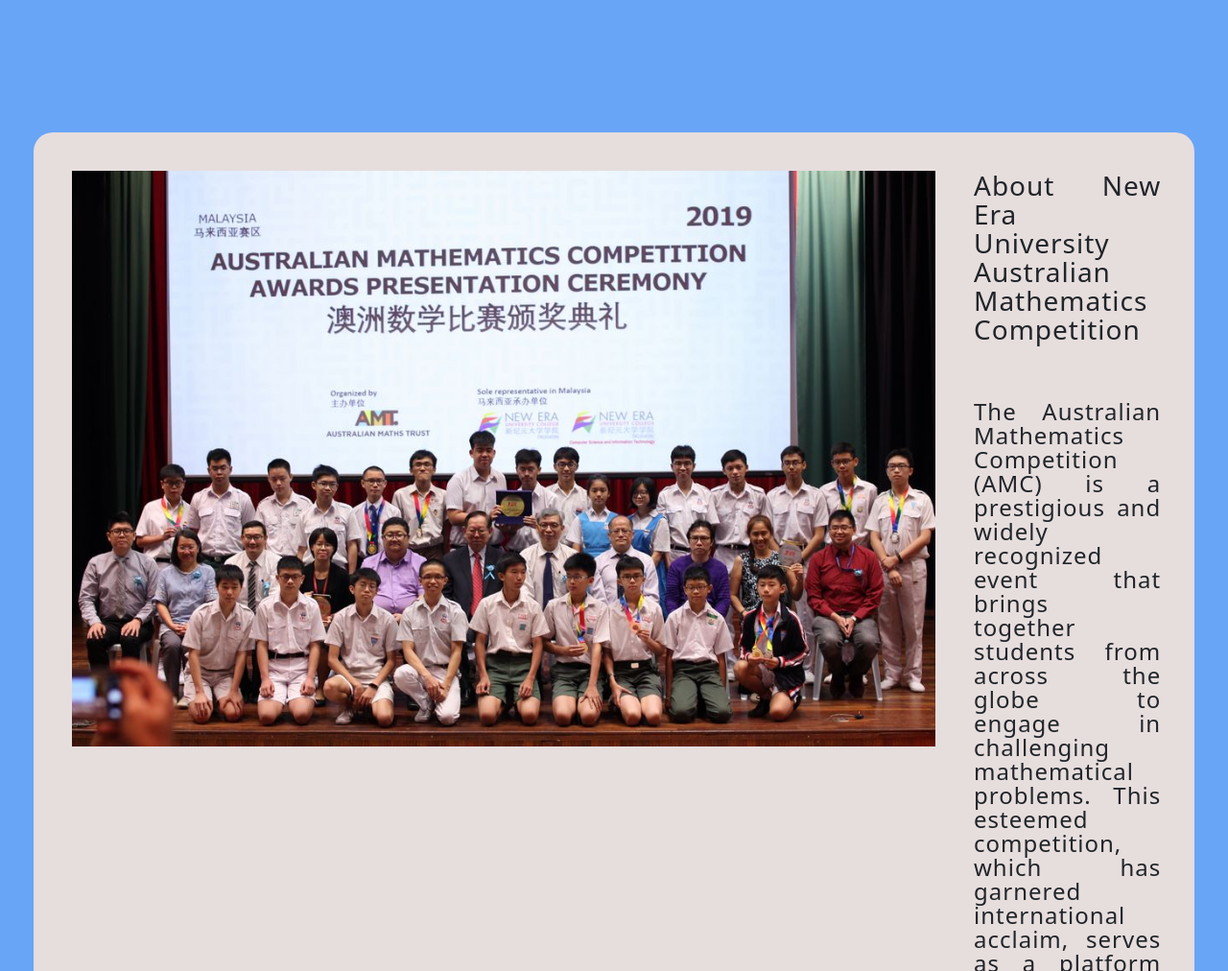
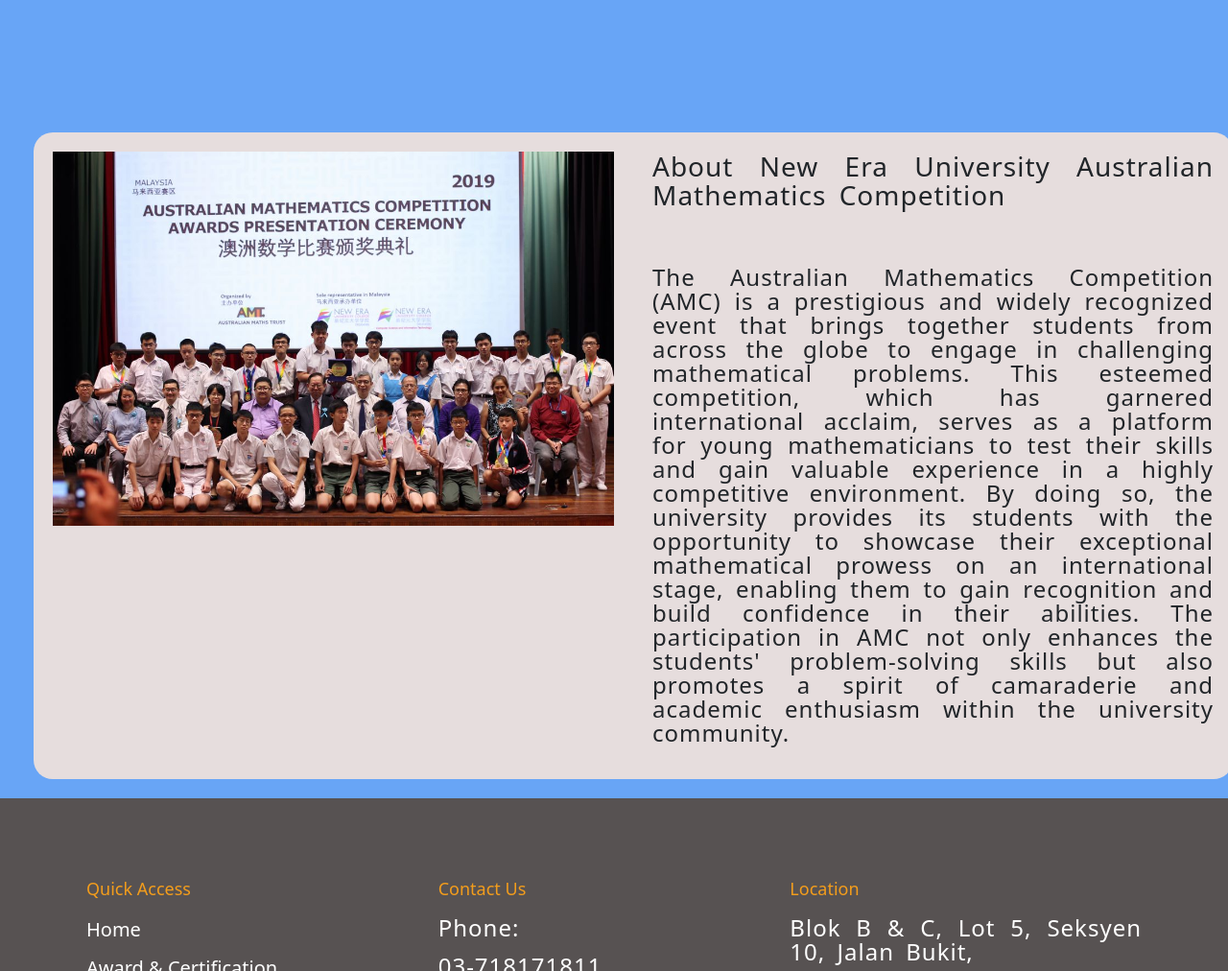
Before and after one commit to webby813/webdesign, a website: page index.html in a window 1280 px wide. Shown: the part 820-1832 px from the top of the page at 96% size. Drawn offline with nearby package versions, Linux system fonts and the light colour scheme.

Commit message:
summited

```diff
--- a/index.html
+++ b/index.html
@@ -49,17 +49,14 @@
     </div>
 
     <main>
-        <div class="info-table">
-            <table class="info-table">
+
+        <table class="info-table" style="width: 100%;">
             <tr>
-                    <td>
-                        <img style="display: block; margin: 0 auto; height: 600px; width: 900px;" src="pictures/AMC3_pic.jpg">
+                <td style="width: 50%;">
+                    <img style="display: block; margin: 0 auto; max-width: 100%; height: auto;" src="pictures/AMC3_pic.jpg">
                 </td>
-
                 <td style="width: 50%;">
-                        <h1>
-                            About New Era University Australian Mathematics Competition
-                        </h1>
+                    <h1>About New Era University Australian Mathematics Competition</h1>
                     <br><br>
                     <p>
                         The Australian Mathematics Competition (AMC) is a prestigious and widely recognized event that brings together students
@@ -73,7 +70,7 @@
                 </td>
             </tr>
         </table>
-        </div>
+
     </main>
 
     <footer>
```
Also changed, not shown: award.html (+1 -3 lines). Lines whose indentation alone changed are shown as unchanged.
